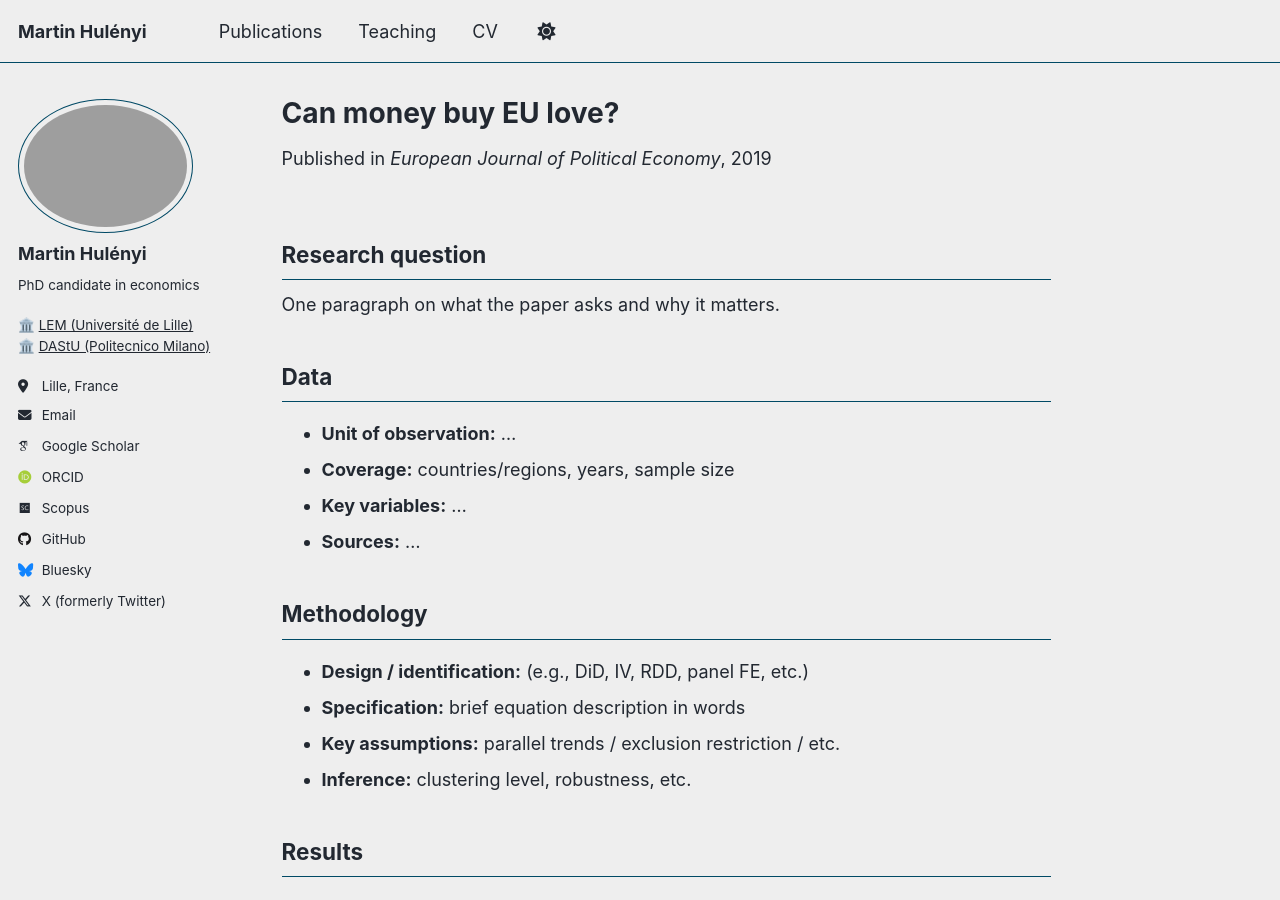
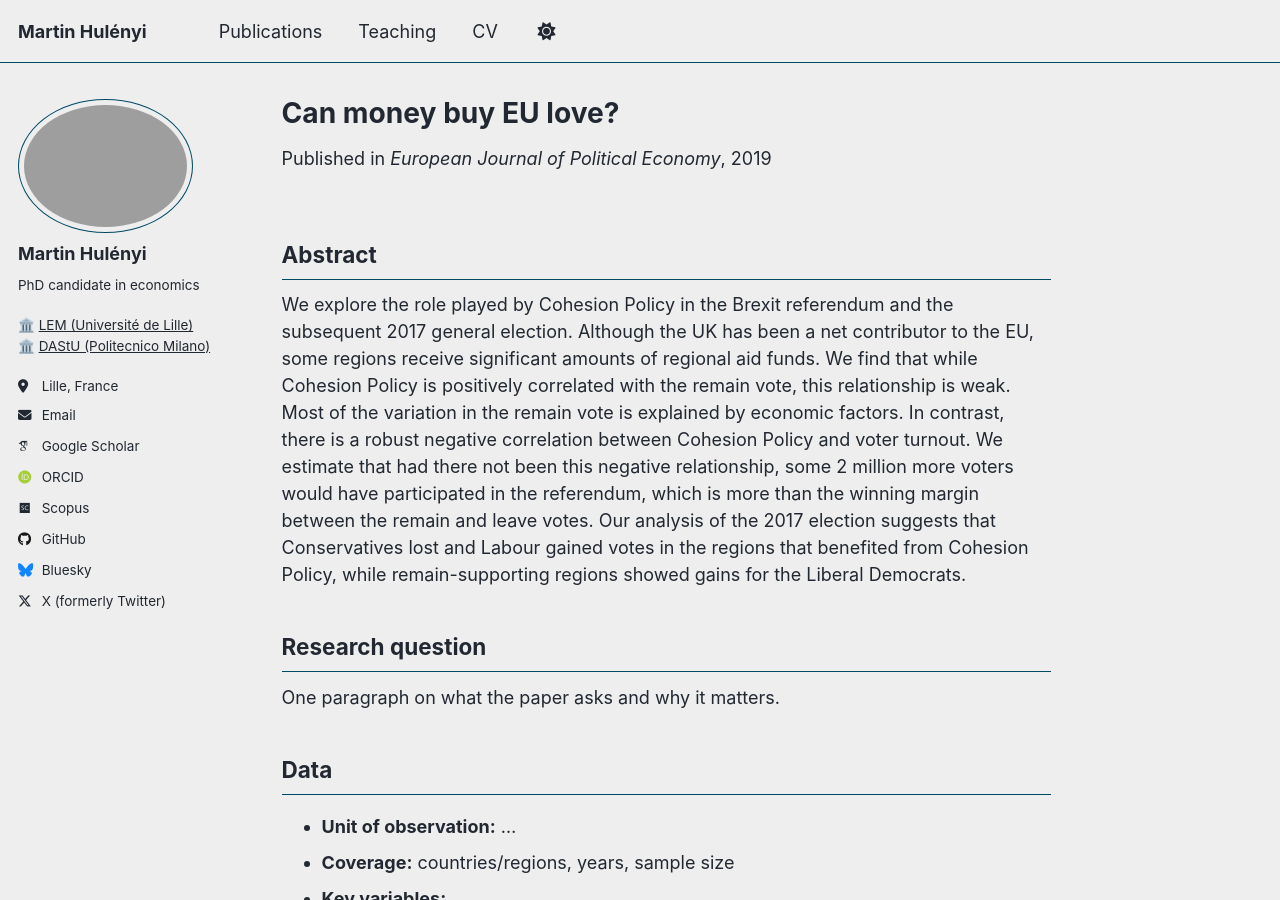
Before and after one commit to martinhulenyi/martinhulenyi.github.io, a Jekyll site: the page built from _publications/2009-10-01-paper-title-number-1.md, in a window 1280 px wide and 900 px high. Built offline with Jekyll 4.4.1, drawn with Linux system fonts in a browser that asks for light colours; some web fonts are replaced; a script that is not in the unit is left out.

Commit message:
Update 2009-10-01-paper-title-number-1.md

```diff
--- a/_publications/2009-10-01-paper-title-number-1.md
+++ b/_publications/2009-10-01-paper-title-number-1.md
@@ -10,6 +10,10 @@ bibtexurl: "https://raw.githubusercontent.com/martinhulenyi/martinhulenyi.github
 # Shows on the publications OVERVIEW only:
 excerpt: "Short abstract for the overview (2–4 lines). One or two key findings, one sentence on identification/data."
 ---
+
+## Abstract
+We explore the role played by Cohesion Policy in the Brexit referendum and the subsequent 2017 general election. Although the UK has been a net contributor to the EU, some regions receive significant amounts of regional aid funds. We find that while Cohesion Policy is positively correlated with the remain vote, this relationship is weak. Most of the variation in the remain vote is explained by economic factors. In contrast, there is a robust negative correlation between Cohesion Policy and voter turnout. We estimate that had there not been this negative relationship, some 2 million more voters would have participated in the referendum, which is more than the winning margin between the remain and leave votes. Our analysis of the 2017 election suggests that Conservatives lost and Labour gained votes in the regions that benefited from Cohesion Policy, while remain-supporting regions showed gains for the Liberal Democrats.
+
 
 ## Research question
 One paragraph on what the paper asks and why it matters.
```
